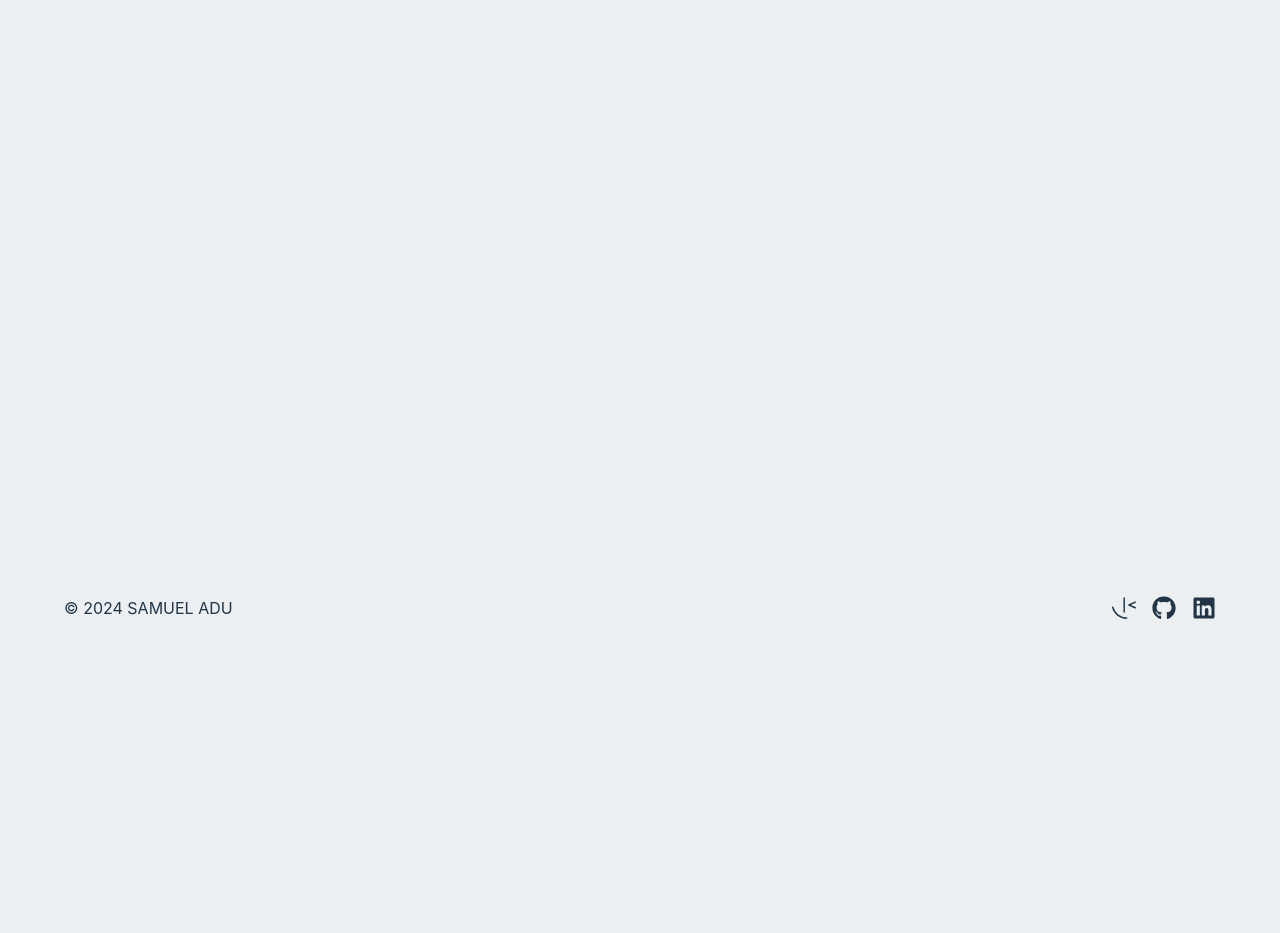
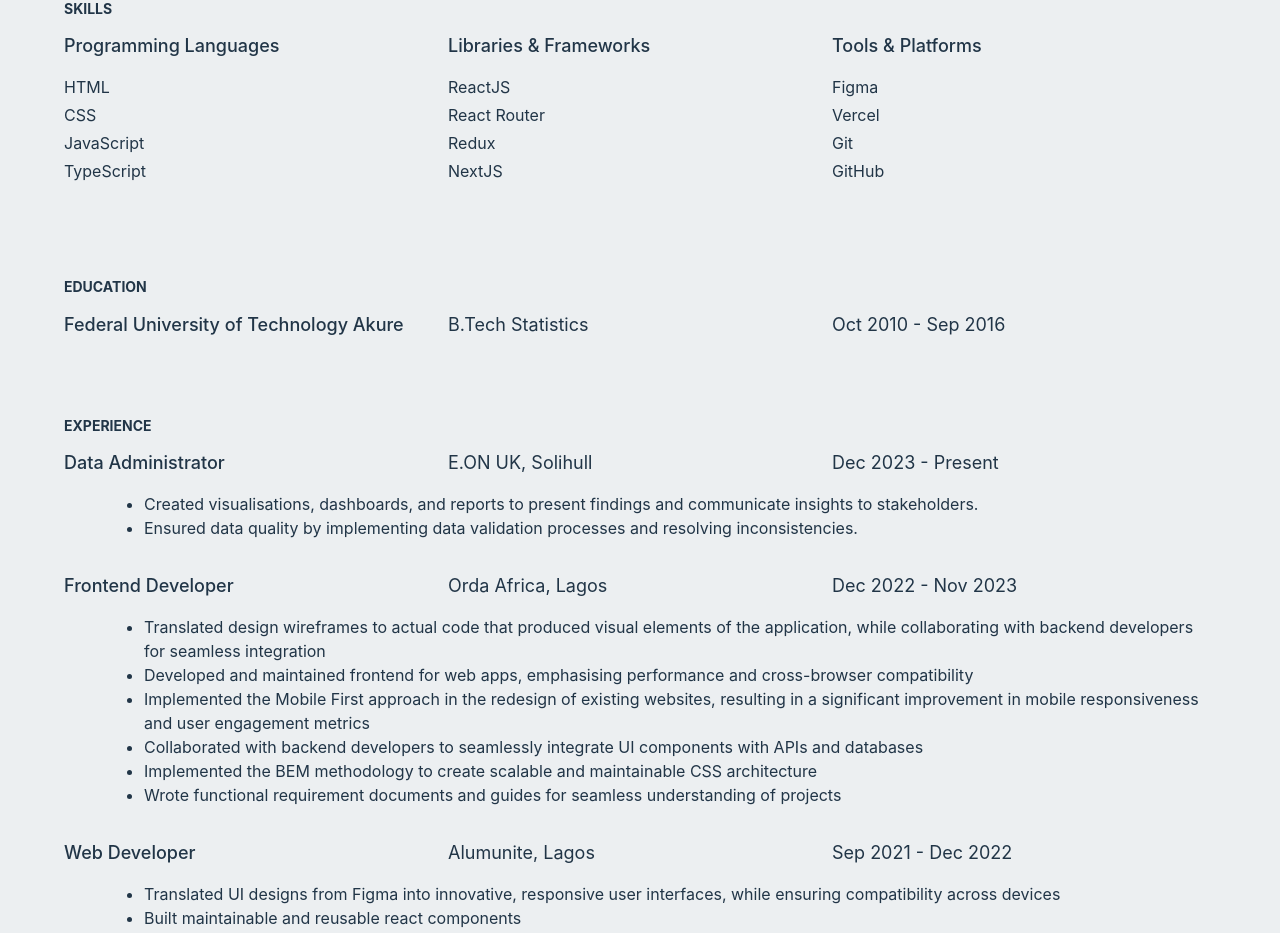
Before and after one commit to samuel-adu/portfolio-v3, a React (Vite) app: page /resume in a window 1280 px wide. Shown: the part 340-1273 px from the top of the page. Before the commit the page ends 992 px from the top, so only its background shows below. Built offline with nearby package versions, Linux system fonts and the light colour scheme.

Commit message:
add resume detailscontent

```diff
--- a/src/index.css
+++ b/src/index.css
@@ -3,8 +3,6 @@
 @tailwind utilities;
 
 * {
-  margin: 0;
-  padding: 0;
   box-sizing: border-box;
 }
 
@@ -12,8 +10,12 @@
   --spacing-l: 9rem;
   --spacing-m: 5rem;
   --spacing-s: 2rem;
-  --spacing-base: 1rem;
-  --spacing-xs: 0.25rem;
+  --spacing-xs: 1rem;
+  --spacing-base: 0.25rem;
+
+  --screen-s: ;
+  --screen-m: 640px;
+  --screen-l: 1024px;
 
   --heading-1: 2.5rem;
   --heading-2: 2.25rem;
@@ -109,7 +111,7 @@ p {
 }
 
 .section-text {
-  margin-bottom: var(--spacing-base);
+  margin-bottom: var(--spacing-base-xs);
 }
 
 .btn {
--- a/src/pages/MyResume.jsx
+++ b/src/pages/MyResume.jsx
@@ -1,8 +1,146 @@
+import '../styles/resume.css';
+
 function MyResume() {
   return (
-    <div className="container h-screen">
-      <h1>Samuel Adu</h1>
-      <p>samueladu.dev@gmail.com</p>
+    <div className="container resume-container">
+      <div className="resume-section">
+        <h2 className="resume-main-heading">Samuel Adu</h2>
+        <p className="email">samueladu.dev@gmail.com</p>
+        <p className="resume-text summary">
+          Detail-oriented frontend developer focused on building aesthetically
+          pleasing and functionally robust user-centric applications based on
+          frontend best practices.
+        </p>
+      </div>
+
+      <div className="resume-section">
+        <h3 className="resume-heading">skills</h3>
+        <div className="row">
+          <div className="col">
+            <p className="resume-sub-heading skill-heading">
+              Programming Languages
+            </p>
+            <ul className="skill-list">
+              <li className="skill-list-item">HTML</li>
+              <li className="skill-list-item">CSS</li>
+              <li className="skill-list-item">JavaScript</li>
+              <li className="skill-list-item">TypeScript</li>
+            </ul>
+          </div>
+          <div className="col">
+            <p className="resume-sub-heading skill-heading">
+              Libraries & Frameworks
+            </p>
+            <ul className="skill-list">
+              <li className="skill-list-item">ReactJS</li>
+              <li className="skill-list-item">React Router</li>
+              <li className="skill-list-item">Redux</li>
+              <li className="skill-list-item">NextJS</li>
+            </ul>
+          </div>
+          <div className="col">
+            <p className="resume-sub-heading skill-heading">
+              Tools & Platforms
+            </p>
+            <ul className="skill-list">
+              <li className="skill-list-item">Figma</li>
+              <li className="skill-list-item">Vercel</li>
+              <li className="skill-list-item">Git</li>
+              <li className="skill-list-item">GitHub</li>
+            </ul>
+          </div>
+        </div>
+      </div>
+
+      <div className="resume-section">
+        <h3 className="resume-heading">EDUCATION</h3>
+        <div className="row">
+          <p className="resume-sub-heading col">
+            Federal University of Technology Akure
+          </p>
+          <p className="lead col">B.Tech Statistics</p>
+          <p className="date col">Oct 2010 - Sep 2016</p>
+        </div>
+      </div>
+
+      <div className="resume-section">
+        <h3 className="resume-heading">EXPERIENCE</h3>
+        <div>
+          <div className="row">
+            <p className="resume-sub-heading col">Data Administrator</p>
+            <p className="lead col">E.ON UK, Solihull</p>
+            <p className="date col">Dec 2023 - Present</p>
+          </div>
+
+          <ul className="resume-list">
+            <li className="resume-list-item">
+              Created visualisations, dashboards, and reports to present
+              findings and communicate insights to stakeholders.
+            </li>
+            <li className="resume-list-item">
+              Ensured data quality by implementing data validation processes and
+              resolving inconsistencies.
+            </li>
+          </ul>
+        </div>
+
+        <div>
+          <div className="row">
+            <p className="resume-sub-heading col">Frontend Developer</p>
+            <p className="lead col">Orda Africa, Lagos</p>
+            <p className="date col">Dec 2022 - Nov 2023</p>
+          </div>
+          <ul className="resume-list">
+            <li className="resume-list-item">
+              Translated design wireframes to actual code that produced visual
+              elements of the application, while collaborating with backend
+              developers for seamless integration
+            </li>
+            <li className="resume-list-item">
+              Developed and maintained frontend for web apps, emphasising
+              performance and cross-browser compatibility
+            </li>
+            <li className="resume-list-item">
+              Implemented the Mobile First approach in the redesign of existing
+              websites, resulting in a significant improvement in mobile
+              responsiveness and user engagement metrics
+            </li>
+            <li className="resume-list-item">
+              Collaborated with backend developers to seamlessly integrate UI
+              components with APIs and databases
+            </li>
+            <li className="resume-list-item">
+              Implemented the BEM methodology to create scalable and
+              maintainable CSS architecture
+            </li>
+            <li>
+              Wrote functional requirement documents and guides for seamless
+              understanding of projects
+            </li>
+          </ul>
+        </div>
+
+        <div>
+          <div className="row">
+            <p className="resume-sub-heading col">Web Developer</p>
+            <p className="lead col">Alumunite, Lagos</p>
+            <p className="date col">Sep 2021 - Dec 2022</p>
+          </div>
+          <ul className="resume-list">
+            <li className="resume-list-item">
+              Translated UI designs from Figma into innovative, responsive user
+              interfaces, while ensuring compatibility across devices
+            </li>
+            <li className="resume-list-item">
+              Built maintainable and reusable react components
+            </li>
+            <li className="resume-list-item">
+              Migrated multipage website to a single-page application using
+              NextJS
+            </li>
+          </ul>
+        </div>
+      </div>
     </div>
   );
 }
--- a/src/styles/footer.css
+++ b/src/styles/footer.css
@@ -13,5 +13,5 @@ footer {
   display: flex;
   align-items: center;
   justify-content: center;
-  gap: var(--spacing-base);
+  gap: var(--spacing-xs);
 }
--- a/src/styles/hero.css
+++ b/src/styles/hero.css
@@ -12,7 +12,7 @@
 
 .hero-cta {
   display: flex;
-  gap: var(--spacing-base);
+  gap: var(--spacing-xs);
   align-items: center;
   justify-content: center;
 }
--- a/src/styles/navbar.css
+++ b/src/styles/navbar.css
@@ -7,7 +7,7 @@
 
 .nav {
   display: none;
-  gap: var(--spacing-base);
+  gap: var(--spacing-xs);
 }
 
 .nav-link {
--- a/src/styles/project.css
+++ b/src/styles/project.css
@@ -4,7 +4,7 @@
 
 .project-container {
   display: grid;
-  gap: var(--spacing-base);
+  gap: var(--spacing-xs);
 }
 
 .section-banner {
@@ -18,7 +18,7 @@
   background-color: var(--bg-secondary);
   display: flex;
   flex-direction: column;
-  padding: var(--spacing-base);
+  padding: var(--spacing-xs);
 }
 
 .card-img {
@@ -36,11 +36,11 @@
   text-transform: capitalize;
   font-size: var(--heading-4);
   font-weight: 500;
-  margin-block: var(--spacing-base);
+  margin-block: var(--spacing-xs);
 }
 
 .card-text {
-  margin-bottom: var(--spacing-base);
+  margin-bottom: var(--spacing-xs);
 }
 
 .card-btn {
--- /dev/null
+++ b/src/styles/resume.css
@@ -0,0 +1,80 @@
+.resume-main-heading {
+  font-size: var(--heading-1);
+}
+
+.summary {
+  font-size: var(--text-regular);
+}
+
+.email {
+  font-size: var(--text-regular);
+  margin-bottom: var(--spacing-s);
+}
+
+.resume-heading {
+  font-size: var(--text-small);
+  text-transform: uppercase;
+  font-weight: 700;
+  margin-bottom: var(--spacing-xs);
+}
+
+.resume-sub-heading {
+  font-size: var(--heading-6);
+  font-weight: 500;
+}
+
+.lead {
+  font-size: var(--heading-6);
+}
+
+.date {
+  font-size: var(--text-thin);
+  text-transform: uppercase;
+}
+
+.resume-text {
+  margin-bottom: var(--spacing-base);
+}
+
+.resume-list {
+  padding-left: var(--spacing-s);
+  margin-bottom: var(--spacing-s);
+  list-style-type: disc;
+}
+
+.resume-section {
+  margin-bottom: var(--spacing-m);
+}
+
+.skill-heading {
+  margin-bottom: var(--spacing-xs);
+}
+
+.skill-list {
+  margin-bottom: var(--spacing-xs);
+}
+
+.skill-list-item {
+  margin-bottom: var(--spacing-base);
+}
+
+@media (min-width: 640px) {
+  .resume-list {
+    padding-left: var(--spacing-m);
+  }
+
+  .flex,
+  .row {
+    display: flex;
+    margin-bottom: var(--spacing-xs);
+  }
+
+  .col {
+    flex: 1;
+  }
+
+  .date {
+    font-size: var(--heading-6);
+    text-transform: capitalize;
+  }
+}
```
